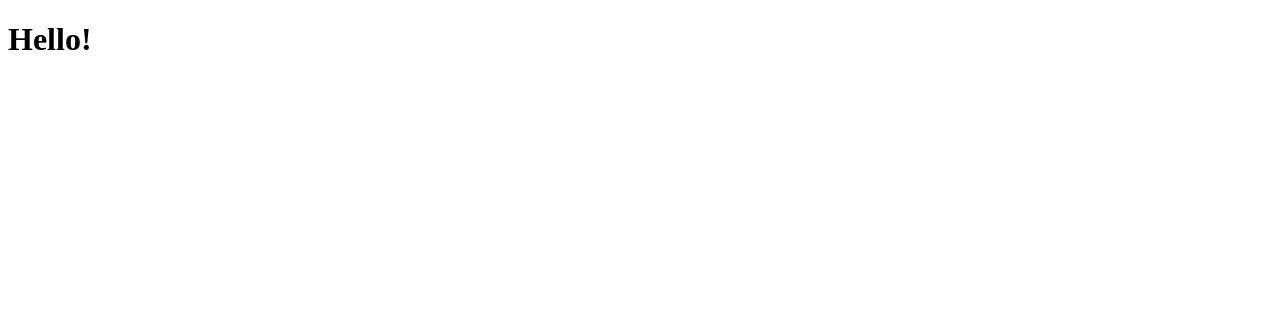
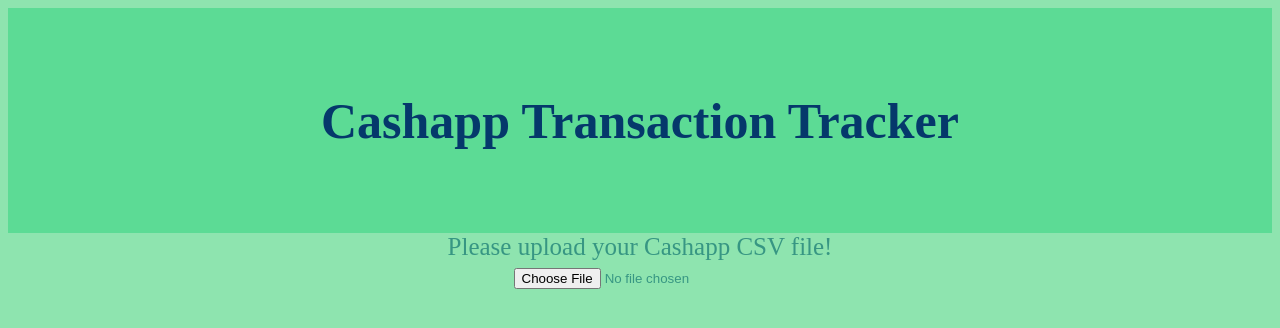
Before and after one commit to bryangia/cashapp-transaction-tracker, a PHP site: page / in a window 1280 px wide. Before the commit the part shown is almost empty. Shown: the top 328 px of the page. Run offline with PHP 8.4, Linux system fonts and the light colour scheme.

Commit message:
some basic styling and upload file

```diff
--- a/index.php
+++ b/index.php
@@ -1,10 +1,19 @@
 <!DOCTYPE html>
 <html>
 <head>
+    <link href="/styles.css" rel="stylesheet">
 	<title>Cashapp Transaction Tracker</title>
 </head>
-<body>
-    <h1>Hello!</h1>
+<body class = "body">
+    <div class = "header">
+        <h1>Cashapp Transaction Tracker</h1>
+    </div>
+
+    <div class = "upload-file">
+        Please upload your Cashapp CSV file! <br>
+        <input type="file" name="csv_file">
+    </div>
+
 
 </body>
 </html>
--- a/styles.css
+++ b/styles.css
@@ -0,0 +1,25 @@
+/* Color palette
+#8ee4af
+#5cdb95
+#05386b
+#379683
+#EDF5E1
+*/
+
+.header {
+    padding: 50px;
+    text-align: center;
+    background: #5cdb95;
+    color: #05386b;
+    font-size: 25px;
+}
+
+.body {
+    background: #8ee4af;
+}
+
+.upload-file {
+    text-align: center;
+    font-size: 25px;
+    color: #379683;
+}
```
Also changed, not shown: convert-csv.php (added).
